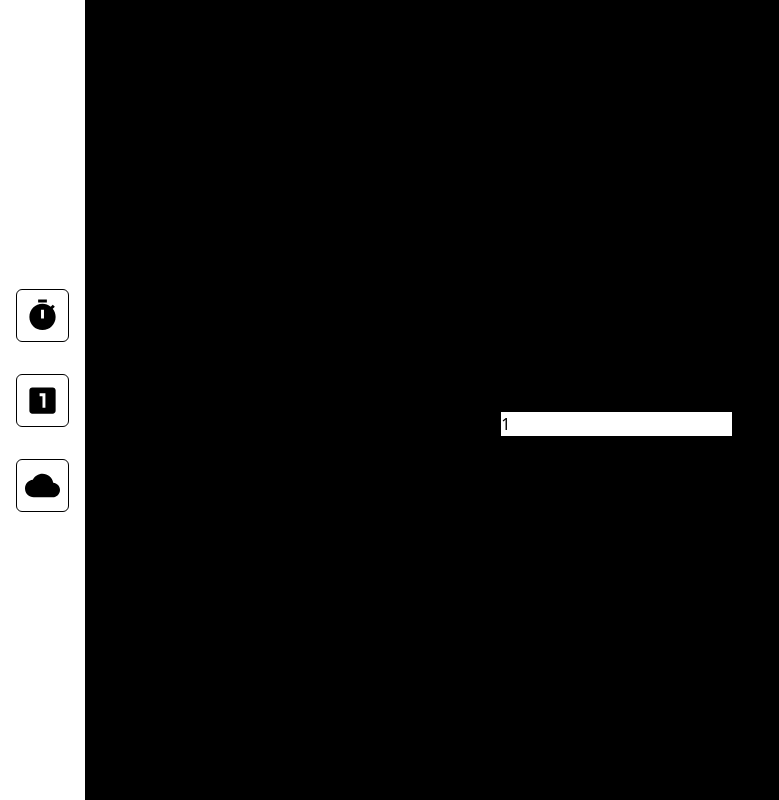
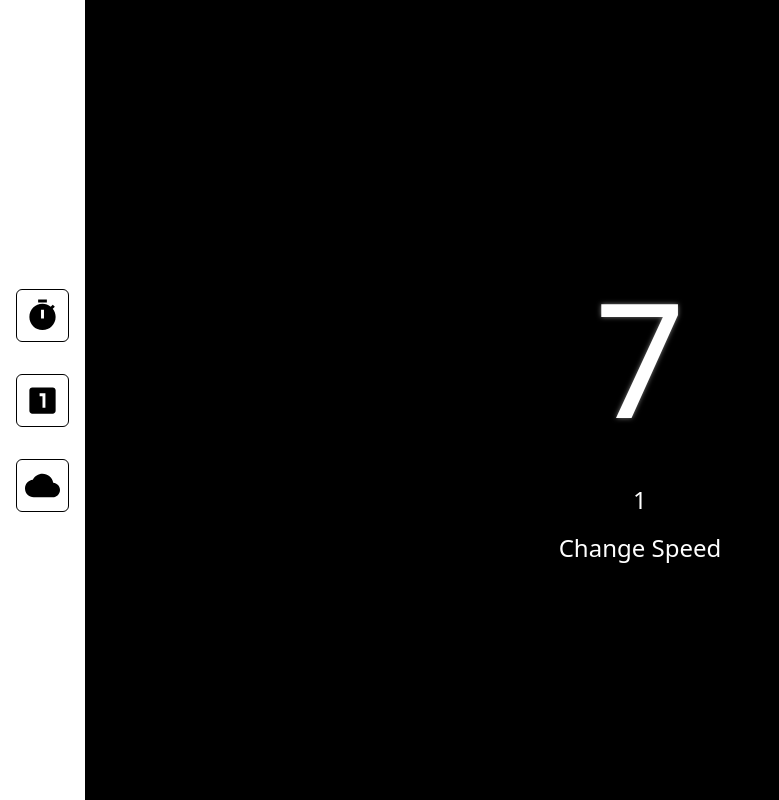
Before and after one commit to bal-walid/gdg-useEffect, a React (Vite) app: page /counter in a window 1280 px wide. Shown: the whole page, without its empty margins (0-779 px from the left). Built offline with nearby package versions, Linux system fonts and the light colour scheme.

Commit message:
Implement Counter styling

```diff
--- a/src/App.jsx
+++ b/src/App.jsx
@@ -2,13 +2,14 @@ import { useState } from "react";
 import { Outlet, useLocation } from "react-router-dom";
 import Navbar from "./components/Navbar";
 import "./output.css";
+import "./input.css"
 
 function App() {
   const route = useLocation().pathname;
   const colors = {
     "/": { main: "#B9D8C9", nav: "#0C1B33", icon: "#0C1B33"},
     "/counter": { main: "#000000", nav: "#ffffff", icon: "#000000" },
-    "/weather": { main: "#75b4e3", nav: "#8fe0ff", icon: "#75b4e3" },
+    "/weather": { main: "#3B7E88", nav: "#8fe0ff", icon: "#75b4e3" },
   };
   console.log(route);
   return (
--- a/src/components/Counter.jsx
+++ b/src/components/Counter.jsx
@@ -13,12 +13,11 @@ const Counter = () => {
     return () => clearInterval(id);
   }, [speed]);
   return (
-    <div>
-      <div>Counter </div>
-      <p>{count}</p>
-      <form >
-        <input type={'number'} value={input} onChange={(e) => setInput(parseInt(e.target.value))} />
-        <button type="button" onClick={() => setSpeed(input)}>Speed</button>
+    <div className="text-white flex flex-col items-center">
+      <p className="text-[10rem] text-shadow">{count}</p>
+      <form className="text-white flex flex-col gap-2 items-center">
+        <input className="w-[100px] border-none outline-none p-2 text-center text-2xl bg-black" type="number" value={input} onChange={(e) => setInput(parseInt(e.target.value))} />
+        <button className="text-2xl hover:font-semibold" type="button" onClick={() => setSpeed(input)}>Change Speed</button>
      </form>
     </div>
   );
--- a/src/input.css
+++ b/src/input.css
@@ -7,6 +7,21 @@
   src: url('./assets/Digital7Italic.ttf');
 }
 
+.text-shadow {
+  text-shadow: 0px 0px 5px rgba(255, 255, 255, 0.5);
+}
+
+input::-webkit-outer-spin-button,
+input::-webkit-inner-spin-button {
+    -webkit-appearance: none;
+    margin: 0;
+}
+
+input[type=number]{
+  -moz-appearance: textfield;
+}
+
+
 #root {
   @apply h-screen w-screen;
 }
--- a/src/output.css
+++ b/src/output.css
@@ -566,17 +566,21 @@ video {
   height: 100%;
 }
 
+.w-\[24px\] {
+  width: 24px;
+}
+
 .w-fit {
   width: -moz-fit-content;
   width: fit-content;
 }
 
+.w-\[100px\] {
+  width: 100px;
+}
+
 .-translate-x-full {
   --tw-translate-x: -100%;
-  transform: translate(var(--tw-translate-x), var(--tw-translate-y)) rotate(var(--tw-rotate)) skewX(var(--tw-skew-x)) skewY(var(--tw-skew-y)) scaleX(var(--tw-scale-x)) scaleY(var(--tw-scale-y));
-}
-
-.transform {
   transform: translate(var(--tw-translate-x), var(--tw-translate-y)) rotate(var(--tw-rotate)) skewX(var(--tw-skew-x)) skewY(var(--tw-skew-y)) scaleX(var(--tw-scale-x)) scaleY(var(--tw-scale-y));
 }
 
@@ -596,6 +600,10 @@ video {
   gap: 2rem;
 }
 
+.gap-2 {
+  gap: 0.5rem;
+}
+
 .rounded-md {
   border-radius: 0.375rem;
 }
@@ -604,9 +612,18 @@ video {
   border-width: 1px;
 }
 
+.border-none {
+  border-style: none;
+}
+
 .border-black {
   --tw-border-opacity: 1;
   border-color: rgb(0 0 0 / var(--tw-border-opacity, 1));
+}
+
+.bg-black {
+  --tw-bg-opacity: 1;
+  background-color: rgb(0 0 0 / var(--tw-bg-opacity, 1));
 }
 
 .bg-white {
@@ -621,6 +638,10 @@ video {
 .px-4 {
   padding-left: 1rem;
   padding-right: 1rem;
+}
+
+.text-center {
+  text-align: center;
 }
 
 .font-\[Lato\2c sans-serif\] {
@@ -640,18 +661,23 @@ video {
   line-height: 1.75rem;
 }
 
+.text-2xl {
+  font-size: 1.5rem;
+  line-height: 2rem;
+}
+
 .font-medium {
   font-weight: 500;
-}
-
-.text-\[\#0C1B33\] {
-  --tw-text-opacity: 1;
-  color: rgb(12 27 51 / var(--tw-text-opacity, 1));
 }
 
 .text-\[\#212121\] {
   --tw-text-opacity: 1;
   color: rgb(33 33 33 / var(--tw-text-opacity, 1));
+}
+
+.text-white {
+  --tw-text-opacity: 1;
+  color: rgb(255 255 255 / var(--tw-text-opacity, 1));
 }
 
 .shadow-sm {
@@ -660,28 +686,19 @@ video {
   box-shadow: var(--tw-ring-offset-shadow, 0 0 #0000), var(--tw-ring-shadow, 0 0 #0000), var(--tw-shadow);
 }
 
-.transition-colors {
-  transition-property: color, background-color, border-color, text-decoration-color, fill, stroke;
+.outline-none {
+  outline: 2px solid transparent;
+  outline-offset: 2px;
+}
+
+.transition-all {
+  transition-property: all;
   transition-timing-function: cubic-bezier(0.4, 0, 0.2, 1);
   transition-duration: 150ms;
 }
 
-.transition-transform {
-  transition-property: transform;
-  transition-timing-function: cubic-bezier(0.4, 0, 0.2, 1);
-  transition-duration: 150ms;
-}
-
-.transition {
-  transition-property: color, background-color, border-color, text-decoration-color, fill, stroke, opacity, box-shadow, transform, filter, -webkit-backdrop-filter;
-  transition-property: color, background-color, border-color, text-decoration-color, fill, stroke, opacity, box-shadow, transform, filter, backdrop-filter;
-  transition-property: color, background-color, border-color, text-decoration-color, fill, stroke, opacity, box-shadow, transform, filter, backdrop-filter, -webkit-backdrop-filter;
-  transition-timing-function: cubic-bezier(0.4, 0, 0.2, 1);
-  transition-duration: 150ms;
-}
-
-.transition-all {
-  transition-property: all;
+.transition-colors {
+  transition-property: color, background-color, border-color, text-decoration-color, fill, stroke;
   transition-timing-function: cubic-bezier(0.4, 0, 0.2, 1);
   transition-duration: 150ms;
 }
@@ -692,9 +709,27 @@ video {
   src: url('./assets/Digital7Italic.ttf');
 }
 
+.text-shadow {
+  text-shadow: 0px 0px 5px rgba(255, 255, 255, 0.5);
+}
+
+input::-webkit-outer-spin-button,
+input::-webkit-inner-spin-button {
+  -webkit-appearance: none;
+  margin: 0;
+}
+
+input[type=number]{
+  -moz-appearance: textfield;
+}
+
 #root {
   height: 100vh;
   width: 100vw;
+}
+
+.hover\:font-semibold:hover {
+  font-weight: 600;
 }
 
 .group:hover .group-hover\:translate-x-0 {
```
